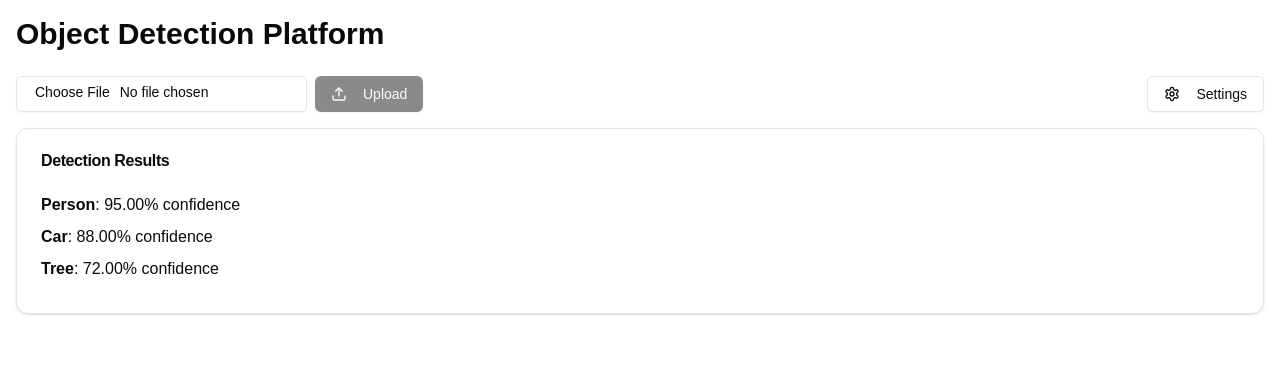
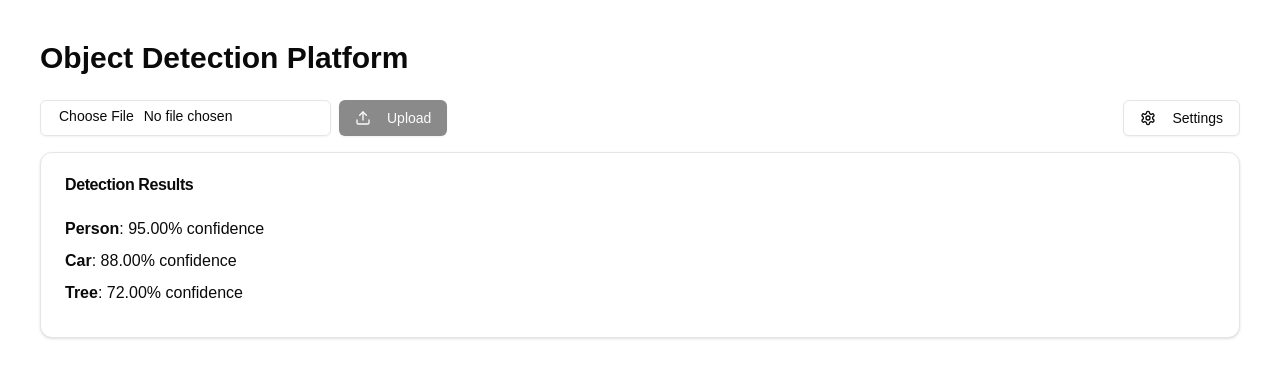
Before and after one commit to ThatLinuxGuyYouKnow/Object-Detection-FrontEnd, a Next.js app: page / in a window 1280 px wide. Shown: the top 378 px of the page. Built offline with nearby package versions, Linux system fonts and the light colour scheme.

Commit message:
feature: added required elements

```diff
--- a/src/app/page.tsx
+++ b/src/app/page.tsx
@@ -4,7 +4,7 @@
 
 export default function Home() {
   return (
-    <main className="container mx-auto p-4">
+    <main className="container mx-auto p-10">
       <h1 className="text-3xl font-bold mb-6">Object Detection Platform</h1>
       <div className="flex justify-between items-center mb-4">
         <ImageUpload />
```
